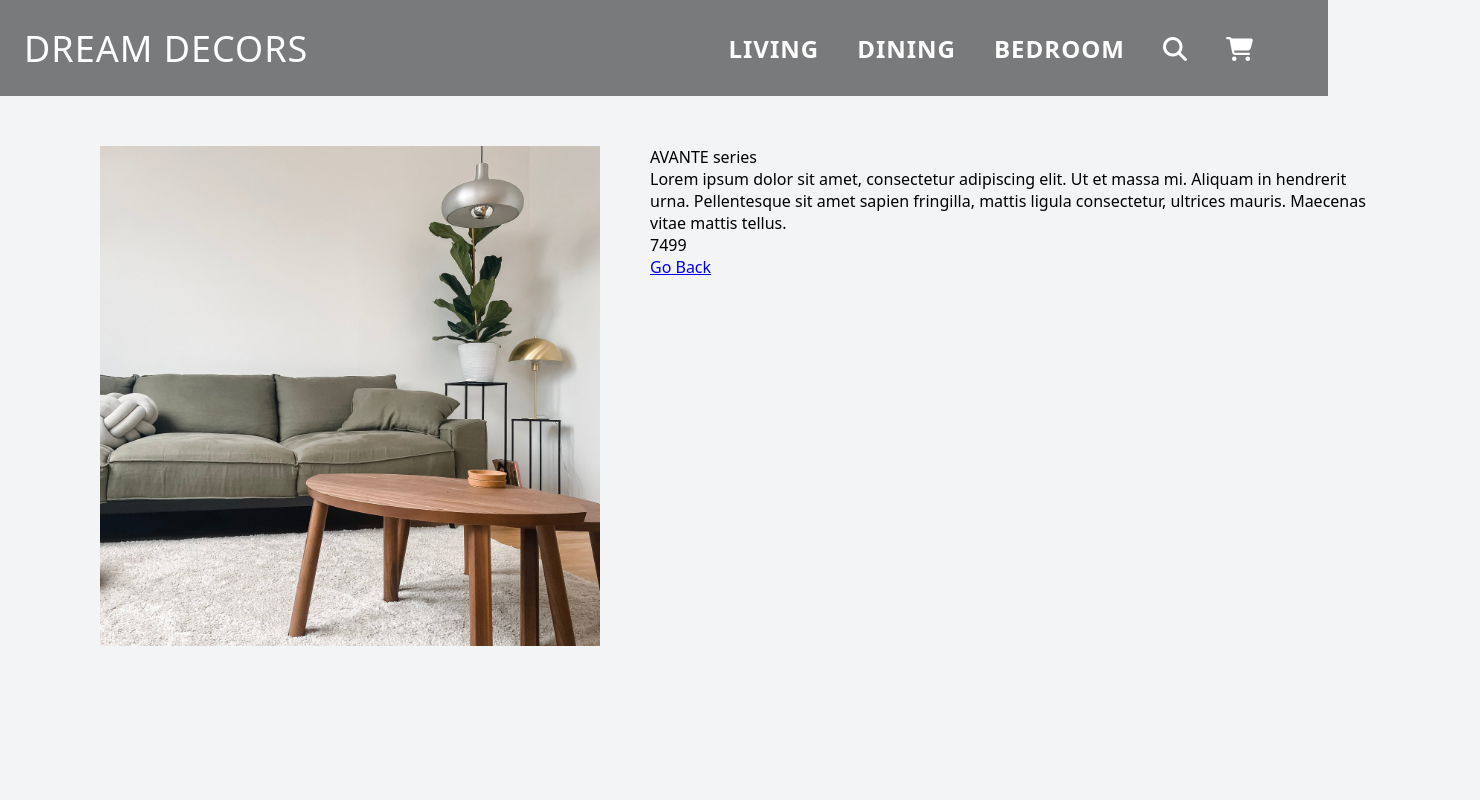
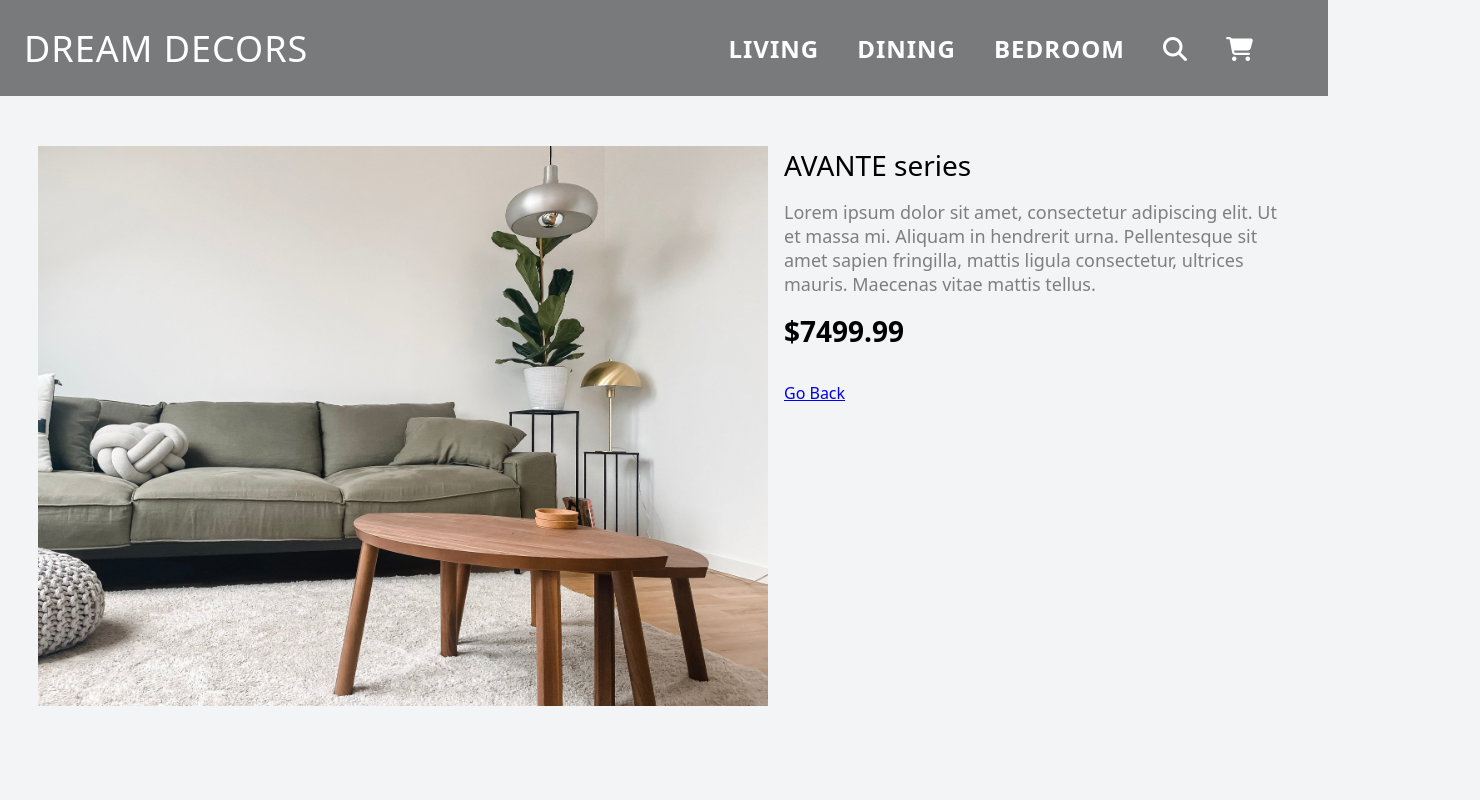
Before and after one commit to mosierkyle/dream-decors, a React (Vite) app: page /item/avante in a window 1280 px wide. Shown: the top 800 px of the page, 1480 px wide, since content can reach past the window. Built offline with nearby package versions, Linux system fonts and the light colour scheme.

Commit message:
Style individual item

```diff
--- a/src/Components/Item.css
+++ b/src/Components/Item.css
@@ -1,18 +1,20 @@
 .item-content {
-  display: flex;
-  flex-direction: row;
+  display: grid;
   height: 100vh;
   margin-top: 96px;
   width: 100%;
-  justify-content: center;
-  gap: 50px;
-  padding: 50px 100px;
-  overflow: hidden;
+  grid-template-columns: 60% 1fr;
+  gap: 1rem;
+  padding-top: 50px;
 }
 
 .item-img-div {
-  height: 500px;
-  width: 500px;
+  height: 100%;
+  width: 100%;
+  grid-column: 1 / 2;
+  display: flex;
+  justify-content: end;
+  align-items: start;
 }
 
 .item-img {
@@ -20,11 +22,28 @@
   object-position: center;
   transition: transform 0.5s ease;
   overflow: hidden;
-  height: 500px;
-  width: 500px;
+  height: 70%;
+  width: 95%;
 }
 
 .item-info {
   display: flex;
-  flex-wrap: wrap;
+  grid-column: 2 / 3;
+  flex-direction: column;
+  gap: 1rem;
 }
+
+.item-name {
+  font-size: 28px;
+}
+
+.item-description {
+  color: rgb(127, 127, 127);
+  font-weight: 400;
+  font-size: 18px;
+}
+
+.item-price {
+  font-size: 28px;
+  font-weight: 700;
+}
--- a/src/Components/Item.jsx
+++ b/src/Components/Item.jsx
@@ -7,15 +7,15 @@ const Item = ({ name, image, price, category, back }) => {
       <div className="item-img-div">
         <img className="item-img" src={image} alt={name} />
       </div>
-      <div className="item-info-div">
+      <div className="item-info">
         <p className="item-name">{name}</p>
-        <p className="item-descrption">
+        <p className="item-description">
           Lorem ipsum dolor sit amet, consectetur adipiscing elit. Ut et massa
           mi. Aliquam in hendrerit urna. Pellentesque sit amet sapien fringilla,
           mattis ligula consectetur, ultrices mauris. Maecenas vitae mattis
           tellus.
         </p>
-        <p className="item-price">{price}</p>
+        <p className="item-price">${price}.99</p>
         <div className="item-purchase"></div>
         <Link to={back}>Go Back</Link>
       </div>
```
